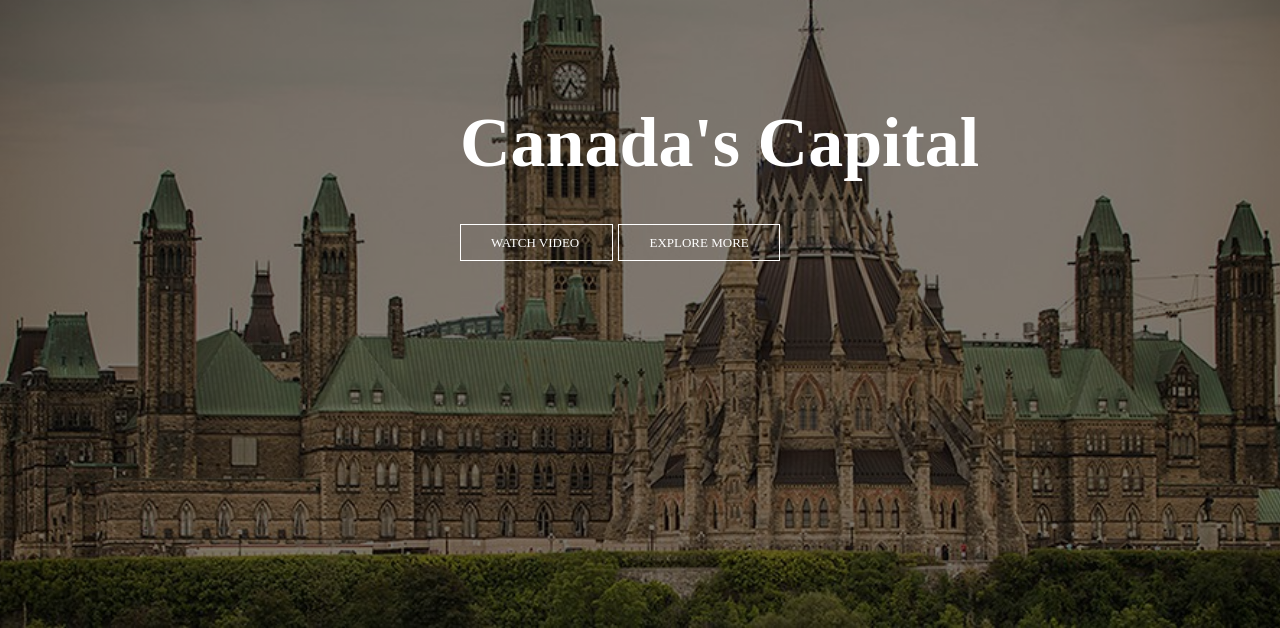
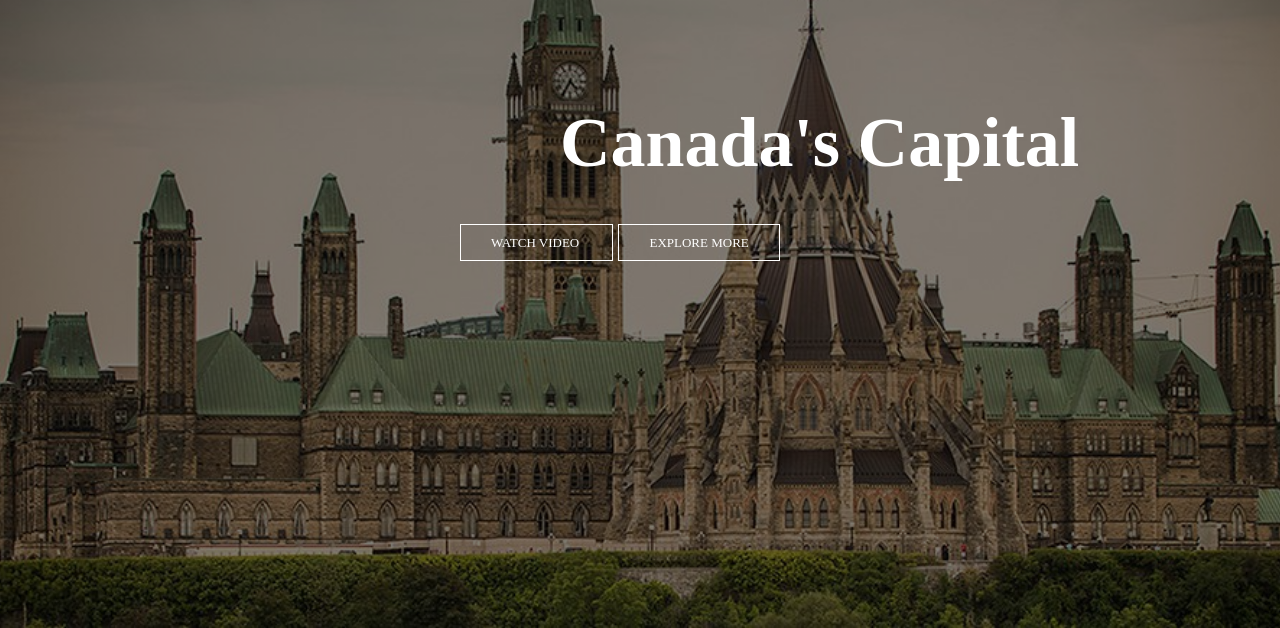
Before and after one commit to Kareenauppal/kareenauppal.github.io, a plain HTML site: page index.html in a window 1280 px wide. Shown: the part 172-800 px from the top of the page. Drawn offline with Linux system fonts and the light colour scheme.

Commit message:
Update style.css

```diff
--- a/style.css
+++ b/style.css
@@ -68,7 +68,7 @@ text-transfrom: uppercase;
 font-size: 70px;
 
 margin-top: 275px;
-margin-left: 460px;
+margin-left: 560px;
 
 }
 
```
